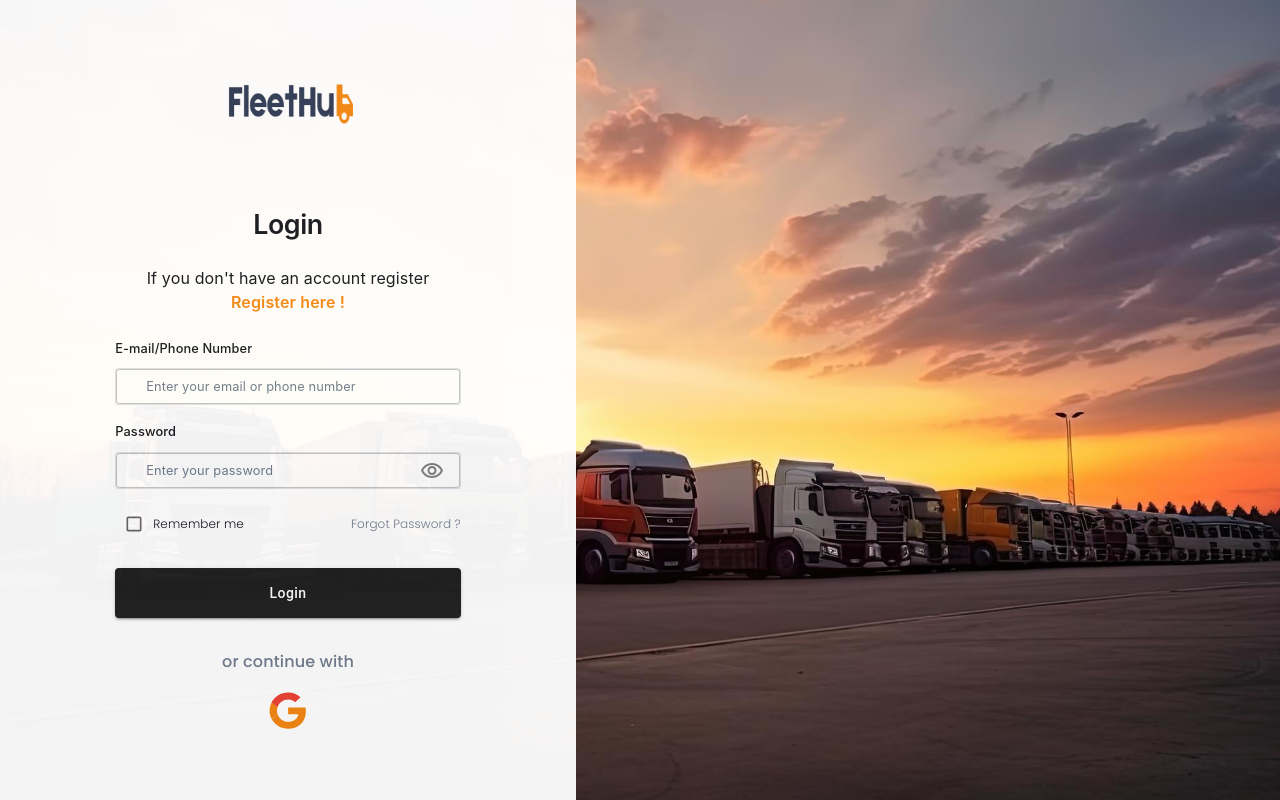
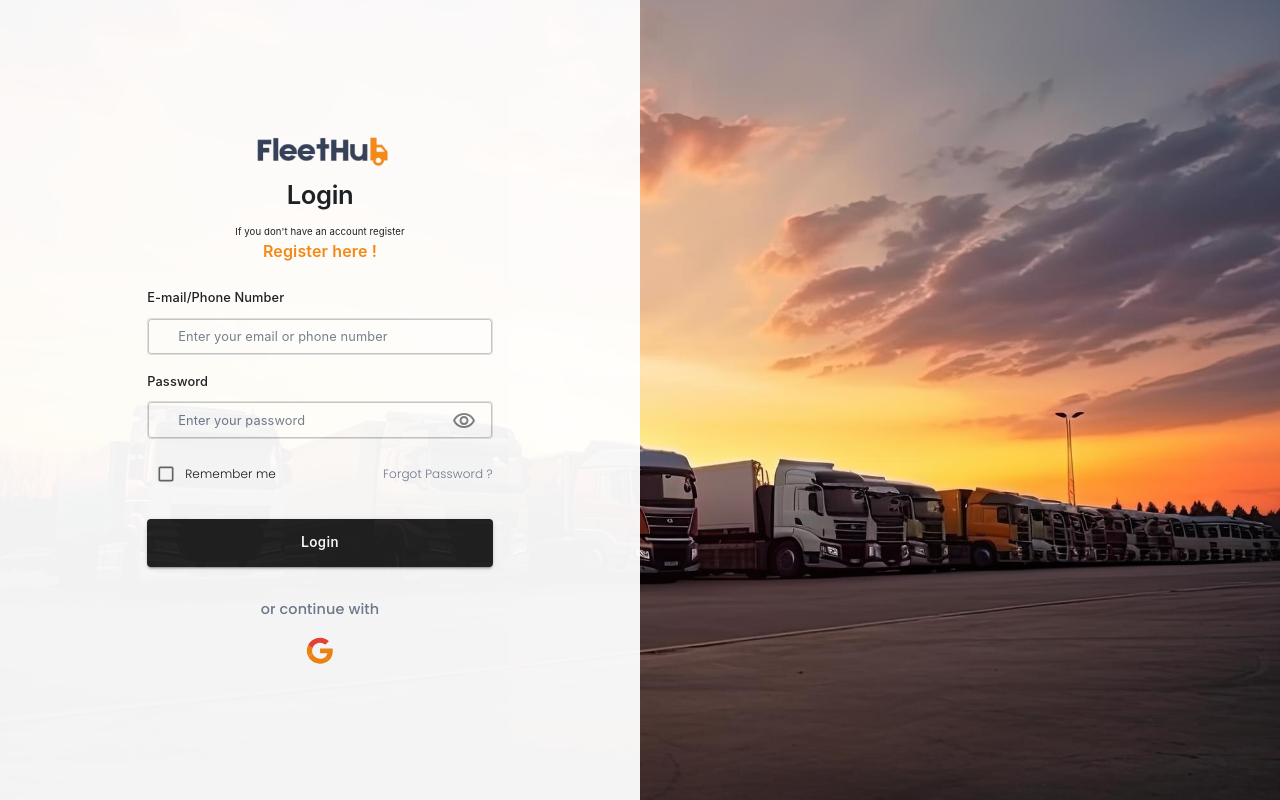
Before and after one commit to GhazanfarIjazOcta/Admin-Panel, a React (Create React App) app: page / in a window 1280 px wide. Built offline with nearby package versions, Linux system fonts and the light colour scheme; the HTML template or start-up script is replaced by a standard one.

Commit message:
v11 finall 23

```diff
--- a/src/components/RegistrationComponents/Login/Login.js
+++ b/src/components/RegistrationComponents/Login/Login.js
@@ -8,12 +8,11 @@ import {
 } from "@mui/material";
 import React, { useState } from "react";
 import LoginImg from "../../../assets/Login.png";
-
 import Ukeylogo from "../../../assets/UkeyLogo.png";
 import GoogleLogo from "../../../assets/Google.svg";
 import { useNavigate } from "react-router-dom";
 import { RegistrationStyles } from "../../UI/Styles";
-import "../../UI/Styles.css"
+import "../../UI/Styles.css";
 import VisibilityOutlinedIcon from '@mui/icons-material/VisibilityOutlined';
 import VisibilityOffOutlinedIcon from '@mui/icons-material/VisibilityOffOutlined';
 
@@ -21,50 +20,87 @@ function Login() {
     const navigate = useNavigate();
     const [passwordVisible, setPasswordVisible] = useState(false);
     const [slideRight, setSlideRight] = useState(false);
+
     const togglePasswordVisibility = () => {
         setPasswordVisible(!passwordVisible);
     };
 
+    const signupNavigation = () => {
+        setSlideRight(true);
+        setTimeout(() => {
+            navigate("/signup");
+        }, 500);
+    };
 
-
-    const signupNavigation = () => {
-        setSlideRight(true); // Start the slide animation
-
-        // Introduce a delay of 500ms (0.5 seconds) before navigating to the next route
-        setTimeout(() => {
-            navigate("/signup"); // Perform the navigation after the animation completes
-        }, 500); // Delay matches the CSS animation duration
-    };
     return (
         <Box sx={{
             backgroundImage: `url(${LoginImg})`,
-            backgroundSize: "cover", // Ensures the image covers the whole area
-            backgroundPosition: "center", // Centers the image
-            backgroundRepeat: "no-repeat", // Prevents tiling the image
-            height: "100vh", // Ensures the box takes full viewport height
-            width: "100vw"
+            backgroundSize: "cover",
+            backgroundPosition: "center",
+            backgroundRepeat: "no-repeat",
+            height: "100vh",
+            width: "100vw",
+            overflow: "hidden"
         }} >
             <Box
                 className={`sliding-box ${slideRight ? 'slide-right' : ''}`}
+                sx={{
+                    width: { xl: "45%", lg: "50%", md: "60%", sm: "100%", xs: "100%" },
+                    opacity: "95%",
+                    background: "#FFF",
+                    height: "100vh",
+                    overflow: "auto",
+                    display: 'flex',
+                    flexDirection: 'column',
+                    alignItems: 'center',
+                    justifyContent: 'center',
+                }}
+            >
+                <Box
                     display="flex"
                     flexDirection="column"
                     alignItems="center"
                     justifyContent="center"
-
-                sx={{ width: { lg: "45%", md: "50%", sm: "100%", xs: "100%" }, opacity: "95%", background: "#FFF", height: "100vh", }} >
-                <Box sx={{ paddingBottom: "2.5rem", }}>
-                    <img src={Ukeylogo} height={"70px"} width={"143px"} />
+                    sx={{
+                        width: '90%',
+                        maxHeight: '100%',
+                        overflow: "hidden",
+                        padding: { xs: '2rem', sm: '2rem', md: "2rem" },
+                    }}
+                >
+                    <Box sx={{ paddingBottom: { xl: "0rem", lg: "0rem" }, paddingTop: { xl: "2rem", lg: "2rem", md: "4rem", sm: "2rem", xs: "3rem" } }}>
+                        <Box
+                            component="img"
+                            src={Ukeylogo}
+                            sx={{
+                                height: { xl: "90px", lg: "50px", md: "30px", sm: "40px", xs: "30px" }, // Adjusted for md
+                                width: {
+                                    xl: "200px",
+                                    lg: "150px",
+                                    md: "100px", // Adjusted for md
+                                    sm: "100px",
+                                    xs: "80px"
+                                }
+                            }}
+                            alt="Logo"
+                        />
                     </Box>
 
                     <Typography
                         variant="h1"
-                    mt={"1em"}
-                    sx={{ fontWeight: 600, fontSize: "1.675rem", fontFamily: "Inter", color: "#14181F", }}
+                        mt={{ xl: "1em", lg: "0rem", md: "0.2rem", sm: "0.1rem", xs: "0.2rem" }}
+                        sx={{
+                            fontWeight: 600,
+                            fontSize: { xl: "2rem", lg: "1.6rem", md: "1.2rem", sm: "1.5rem", xs: "1.25rem" }, // Adjusted for md
+                            fontFamily: "Inter",
+                            color: "#14181F",
+                        }}
                     >
                         Login
                     </Typography>
+
                     <Typography
-                    mt="1.6em" sx={{ fontSize: "1rem", fontFamily: "Inter", color: "#14181F", textAlign: "center" }} >
+                        mt="1.6em" sx={{ fontSize: "0.6rem", fontFamily: "Inter", color: "#14181F", textAlign: "center" }} >
                         If you don't have an account register
                     </Typography>
                     <Stack direction={"row"} gap={2}>
@@ -81,6 +117,7 @@ function Login() {
                             Register here !
                         </Typography>
                     </Stack>
+
                     <Box sx={{ width: { xs: "80%", sm: "60%" }, maxWidth: "370px", pt: "1.5rem" }}>
                         <Typography
                             variant="subtitle1"
@@ -98,8 +135,12 @@ function Login() {
                             fullWidth
                             size="small"
                             placeholder="Enter your email or phone number"
+                            InputProps={{
+                                style: { fontSize: '0.8rem' } // Adjust font size for the text field
+                            }}
                         />
                     </Box>
+
                     <Box sx={{ width: { xs: "80%", sm: "60%" }, maxWidth: "370px", position: "relative" }}>
                         <Typography
                             variant="subtitle1"
@@ -111,7 +152,16 @@ function Login() {
                         >
                             Password
                         </Typography>
-                    <TextField sx={RegistrationStyles.textField} fullWidth size="small" placeholder="Enter your password" type={passwordVisible ? 'text' : 'password'} />
+                        <TextField
+                            sx={RegistrationStyles.textField}
+                            fullWidth
+                            size="small"
+                            placeholder="Enter your password"
+                            type={passwordVisible ? 'text' : 'password'}
+                            InputProps={{
+                                style: { fontSize: '0.8rem' } // Adjust font size for the text field
+                            }}
+                        />
                         <Box
                             sx={RegistrationStyles.passwordEyeBox}
                             onClick={togglePasswordVisibility}
@@ -159,19 +209,21 @@ function Login() {
                         sx={{
                             width: { xs: "80%", sm: "60%" },
                             maxWidth: "370px",
-                        height: "3.1rem",
-                        backgroundColor: "#212122;",
+                            height: "3rem", // Adjusted height for button
+                            backgroundColor: "#212122",
                             color: "white",
                             marginTop: "1.8em",
                             textTransform: "none",
                             "&:hover": {
                                 backgroundColor: "#212122",
                             },
+                            fontSize: { md: '0.9rem' }, // Adjusted font size for the button
                         }}
                         onClick={() => navigate("/dashboard/dashboardmain")}
                     >
                         Login
                     </Button>
+
                     <Typography
                         variant="body1"
                         mt={2}
@@ -179,7 +231,7 @@ function Login() {
                         color={"#6F7C8E"}
                         style={{
                             fontWeight: 500,
-                        fontSize: "1rem",
+                            fontSize: "0.9rem", // Adjusted font size
                             fontFamily: "Poppins",
                             cursor: "pointer",
                             marginTop: "2rem"
@@ -187,11 +239,13 @@ function Login() {
                     >
                         or continue with
                     </Typography>
-                <Stack mt={1} >
-                    <img src={GoogleLogo} />
+
+                    <Stack mt={1} mb={5}>
+                        <img src={GoogleLogo} style={{ height: '30px', width: '30px' }} /> {/* Adjusted logo size */}
                     </Stack>
                 </Box>
-        </Box >
+            </Box>
+        </Box>
     );
 }
 
```
Lines whose indentation alone changed are shown as unchanged.
